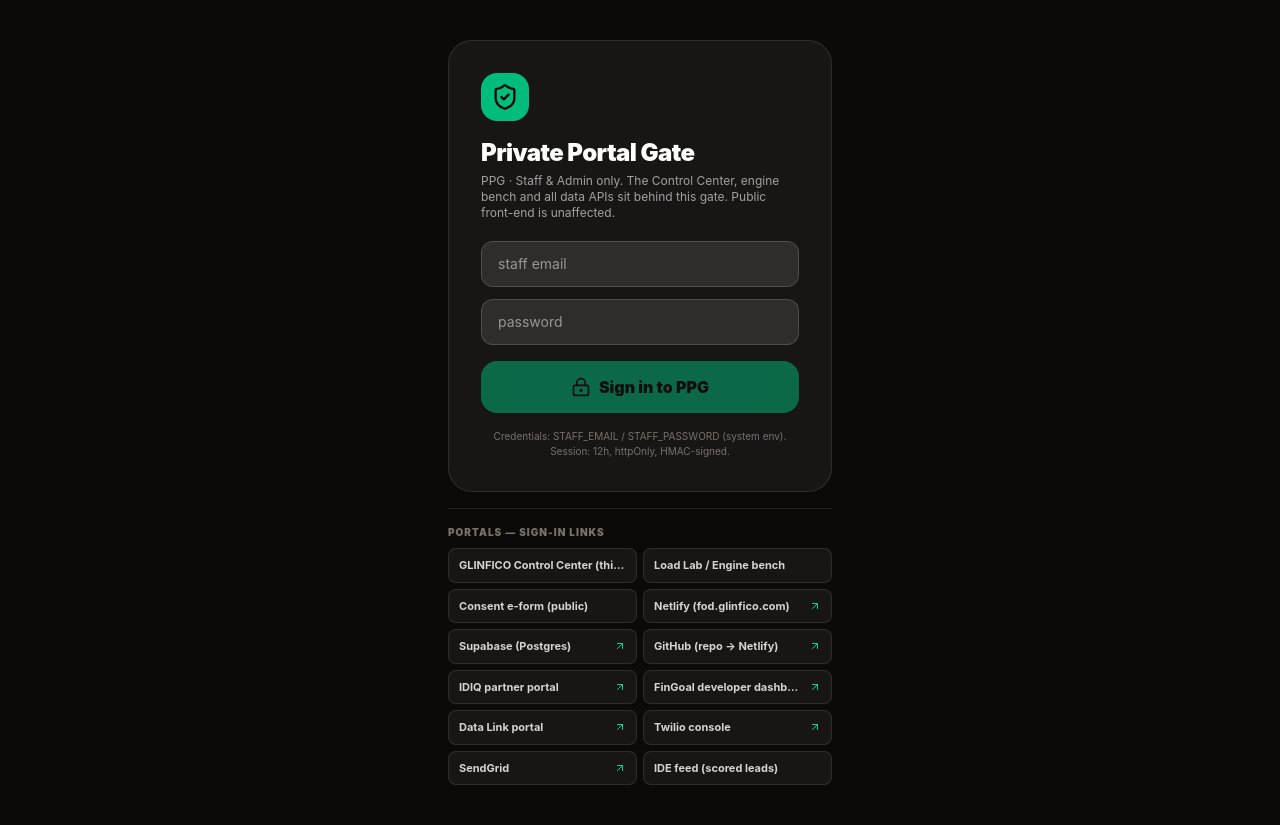
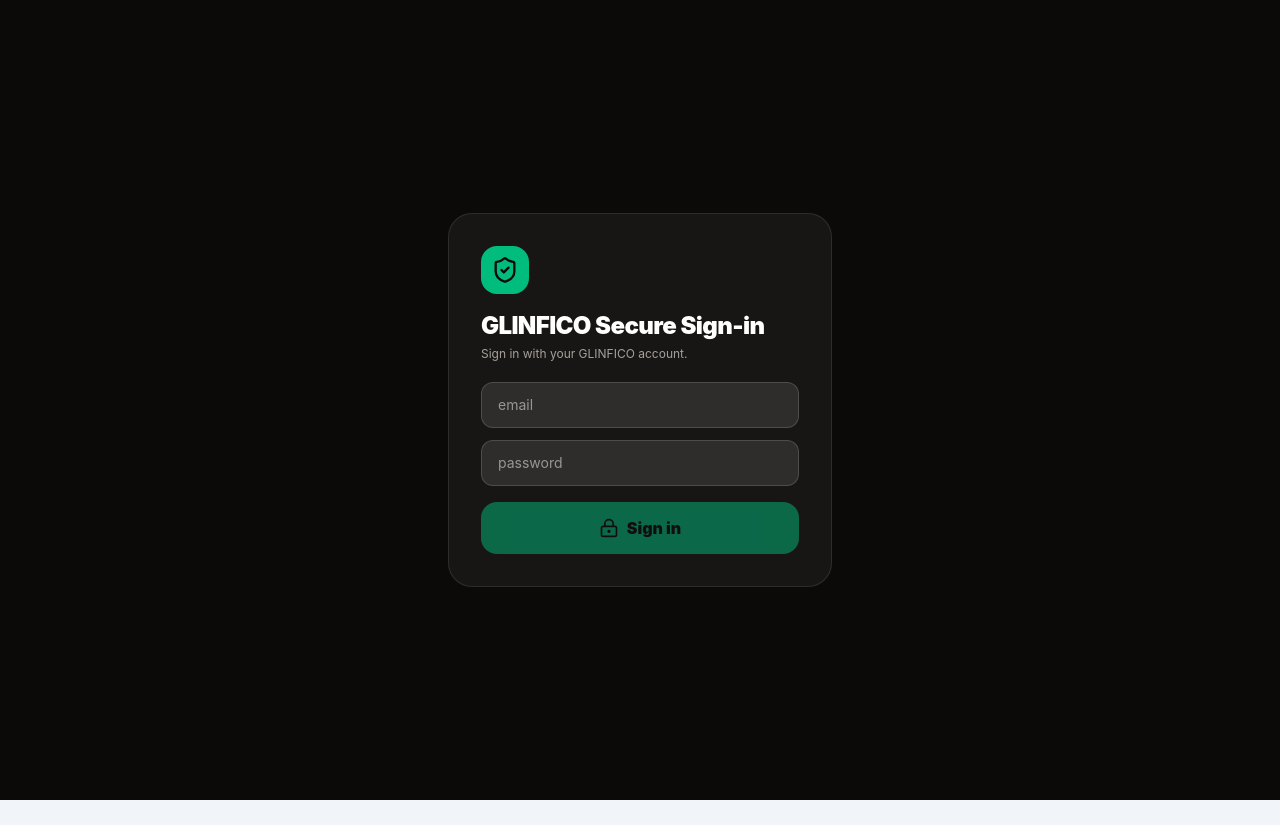
Before and after one commit to glinfico/ai-powered-funding-BaaS, a Next.js app: page /gate in a window 1280 px wide. After the commit the page ends 800 px from the top, so only its background shows below. Built offline with nearby package versions, Linux system fonts and the light colour scheme.

Commit message:
Security: remove public portal/provider links and internal details from the sign-in page; neutral site description; no search indexing

```diff
--- a/src/app/gate/page.tsx
+++ b/src/app/gate/page.tsx
@@ -2,8 +2,7 @@
 
 import { useState, Suspense } from "react";
 import { useRouter, useSearchParams } from "next/navigation";
-import { ShieldCheck, Loader2, LockKeyhole, ArrowUpRight } from "lucide-react";
-import { PORTALS } from "@/lib/portals";
+import { ShieldCheck, Loader2, LockKeyhole } from "lucide-react";
 
 function GateInner() {
   const [email, setEmail] = useState("");
@@ -24,15 +23,14 @@ function GateInner() {
   return (
       <div className="w-full max-w-sm bg-white/5 border border-white/10 rounded-3xl p-8">
         <div className="w-12 h-12 rounded-2xl bg-emerald-500 grid place-items-center"><ShieldCheck className="w-7 h-7 text-stone-950" /></div>
-        <h1 className="font-black text-2xl mt-4 tracking-tight">Private Portal Gate</h1>
-        <p className="text-xs text-stone-400 mt-1">PPG · Staff &amp; Admin only. The Control Center, engine bench and all data APIs sit behind this gate. Public front-end is unaffected.</p>
-        <input value={email} onChange={e => setEmail(e.target.value)} placeholder="staff email" autoComplete="username" className="w-full mt-5 bg-white/10 border border-white/15 rounded-xl px-4 py-3 text-sm outline-none focus:border-emerald-500" />
+        <h1 className="font-black text-2xl mt-4 tracking-tight">GLINFICO Secure Sign-in</h1>
+        <p className="text-xs text-stone-400 mt-1">Sign in with your GLINFICO account.</p>
+        <input value={email} onChange={e => setEmail(e.target.value)} placeholder="email" autoComplete="username" className="w-full mt-5 bg-white/10 border border-white/15 rounded-xl px-4 py-3 text-sm outline-none focus:border-emerald-500" />
         <input value={password} onChange={e => setPassword(e.target.value)} onKeyDown={e => e.key === "Enter" && signIn()} type="password" placeholder="password" autoComplete="current-password" className="w-full mt-3 bg-white/10 border border-white/15 rounded-xl px-4 py-3 text-sm outline-none focus:border-emerald-500" />
         {err && <p className="text-xs text-red-400 mt-2 font-bold">{err}</p>}
         <button onClick={signIn} disabled={busy || !email || !password} className="w-full mt-4 bg-emerald-500 text-stone-950 font-black py-3.5 rounded-2xl disabled:opacity-50 inline-flex items-center justify-center gap-2">
-          {busy ? <Loader2 className="w-5 h-5 animate-spin" /> : <LockKeyhole className="w-5 h-5" />}Sign in to PPG
+          {busy ? <Loader2 className="w-5 h-5 animate-spin" /> : <LockKeyhole className="w-5 h-5" />}Sign in
         </button>
-        <p className="text-[10px] text-stone-500 mt-4 text-center">Credentials: STAFF_EMAIL / STAFF_PASSWORD (system env). Session: 12h, httpOnly, HMAC-signed.</p>
       </div>
   );
 }
@@ -41,18 +39,6 @@ export default function GatePage() {
   return (
     <div className="min-h-screen bg-stone-950 text-white grid place-items-center px-4 py-10">
       <Suspense><GateInner /></Suspense>
-      <div className="w-full max-w-sm mt-4 border-t border-white/10 pt-4">
-        <div className="text-[10px] font-black tracking-widest text-stone-500 mb-2">PORTALS — SIGN-IN LINKS</div>
-        <div className="grid grid-cols-2 gap-1.5">
-          {PORTALS.map(p => (
-            <a key={p.id} href={p.internal ? p.url.replace("<token>", "") : p.url} target={p.internal ? undefined : "_blank"} rel="noreferrer" title={p.desc}
-               className="flex items-center justify-between gap-1 text-[11px] font-bold text-stone-300 bg-white/5 hover:bg-white/10 border border-white/10 rounded-lg px-2.5 py-2 truncate">
-              <span className="truncate">{p.name}</span>
-              {!p.internal && <ArrowUpRight className="w-3 h-3 shrink-0 text-emerald-400" />}
-            </a>
-          ))}
-        </div>
-      </div>
     </div>
   );
 }
--- a/src/app/layout.tsx
+++ b/src/app/layout.tsx
@@ -3,8 +3,9 @@ import type { ReactNode } from "react";
 import "./globals.css";
 
 export const metadata: Metadata = {
-  title: "GLINFICO Control Center — Leads, Deals, Lenders, Investors, Commissions",
-  description: "GLINFICO Control Center: bank-DB leads with consent evidence, IDIQ/FinGoal enrichment, lender & investor directories, deals pipeline, term sheets, tasks, commissions, reports and AI comms drafts. Load-test engine at /lab.",
+  title: "GLINFICO — Secure Sign-in",
+  description: "GLINFICO secure member portal.",
+  robots: { index: false, follow: false },
 };
 
 export default function RootLayout({ children }: { children: ReactNode }) {
```
Also changed, not shown: public/robots.txt (added).
